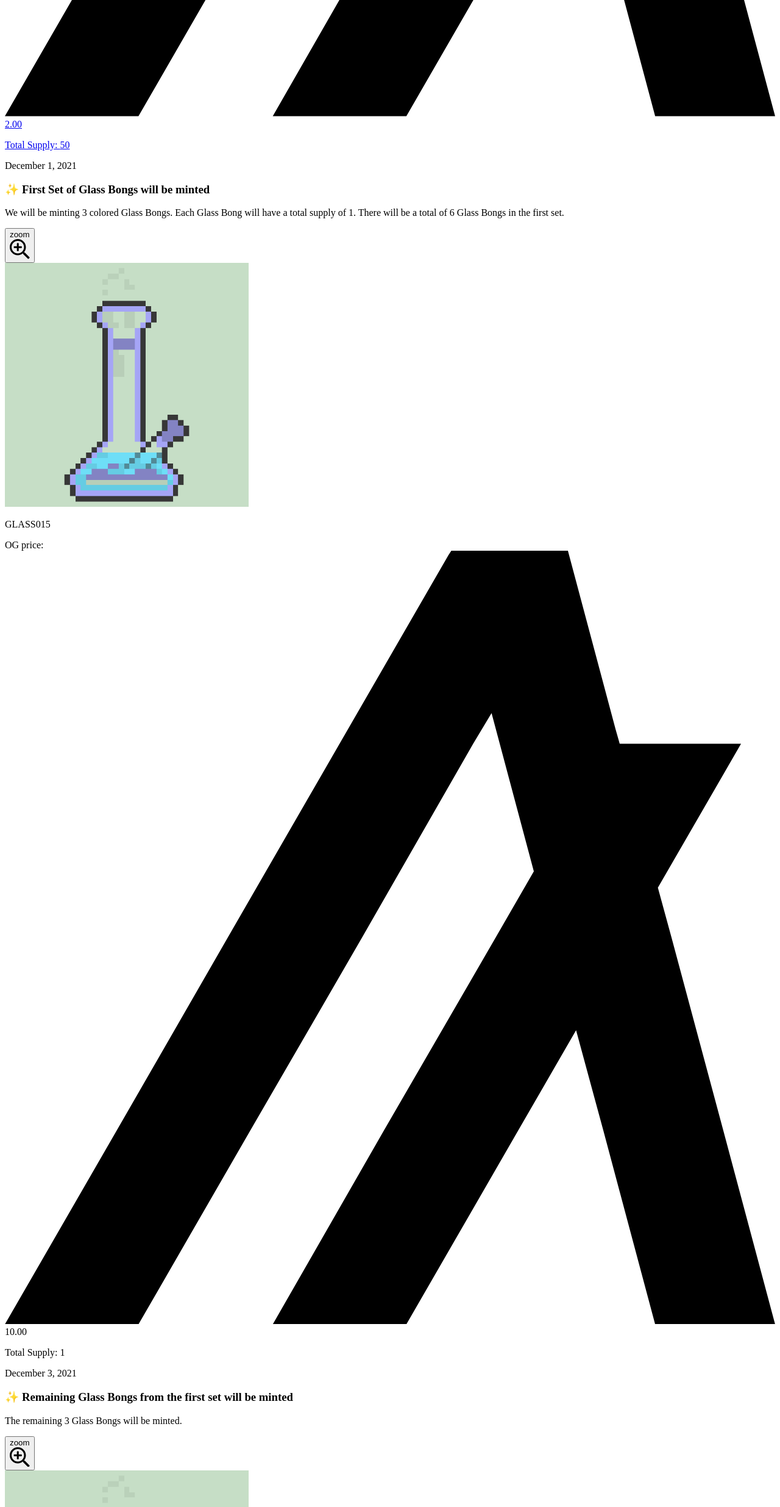
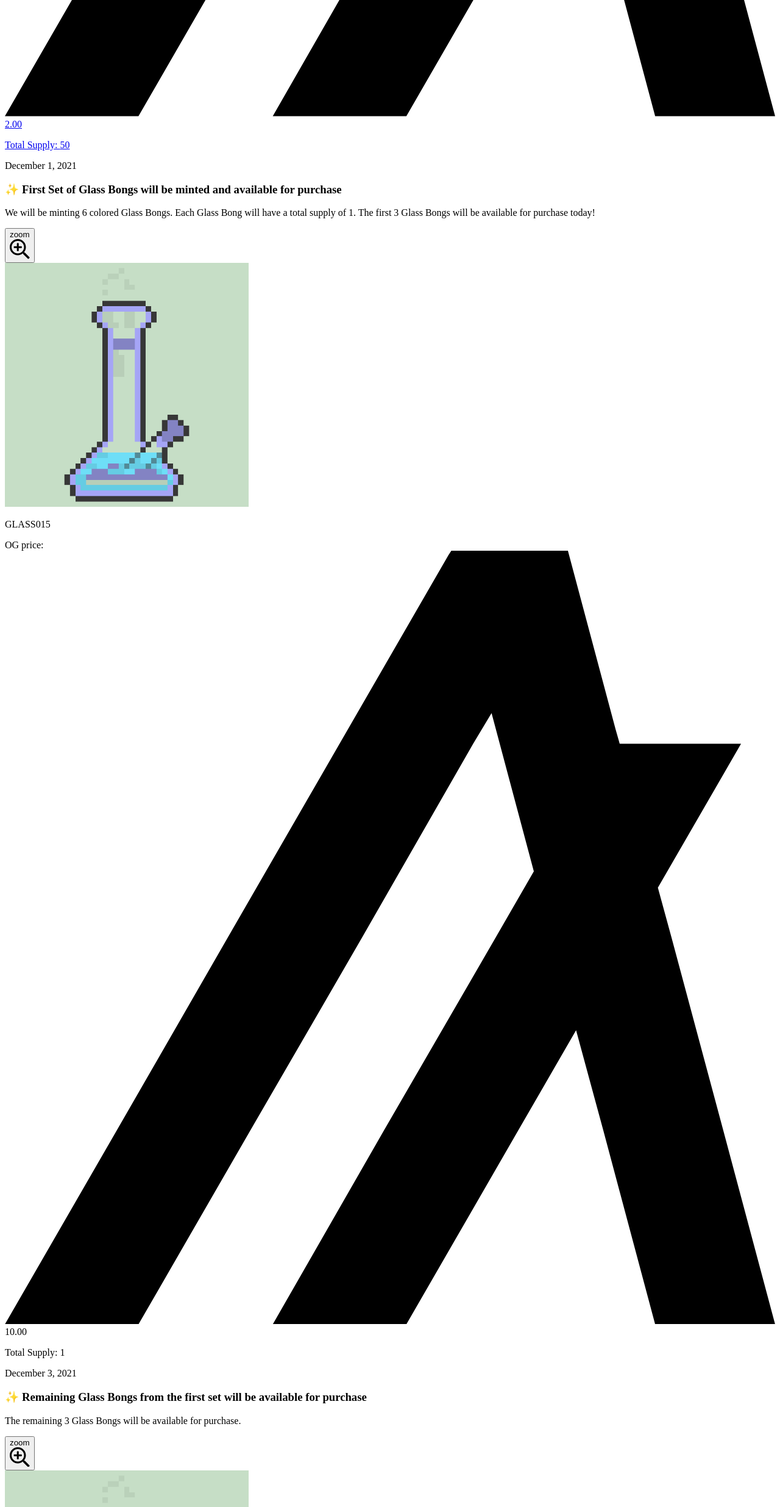
Before and after one commit to 1forh/algonugz.com, a Next.js app: page /events in a window 1280 px wide. Shown: the part 7621-10092 px from the top of the page at 61% size. Built offline with nearby package versions, Linux system fonts and the light colour scheme.

Commit message:
updates text

```diff
--- a/data/index.js
+++ b/data/index.js
@@ -308,16 +308,18 @@ export const events = [
   },
   {
     id: uuidv4(),
-    title: '✨ First Set of Glass Bongs will be minted',
+    title:
+      '✨ First Set of Glass Bongs will be minted and available for purchase',
     description:
-      'We will be minting 3 colored Glass Bongs. Each Glass Bong will have a total supply of 1. There will be a total of 6 Glass Bongs in the first set.',
+      'We will be minting 6 colored Glass Bongs. Each Glass Bong will have a total supply of 1. The first 3 Glass Bongs will be available for purchase today!',
     date: '12/1/2021',
     nft: glassBongs[2],
   },
   {
     id: uuidv4(),
-    title: '✨ Remaining Glass Bongs from the first set will be minted',
-    description: 'The remaining 3 Glass Bongs will be minted.',
+    title:
+      '✨ Remaining Glass Bongs from the first set will be available for purchase',
+    description: 'The remaining 3 Glass Bongs will be available for purchase.',
     date: '12/3/2021',
     nft: glassBongs[4],
   },
```
